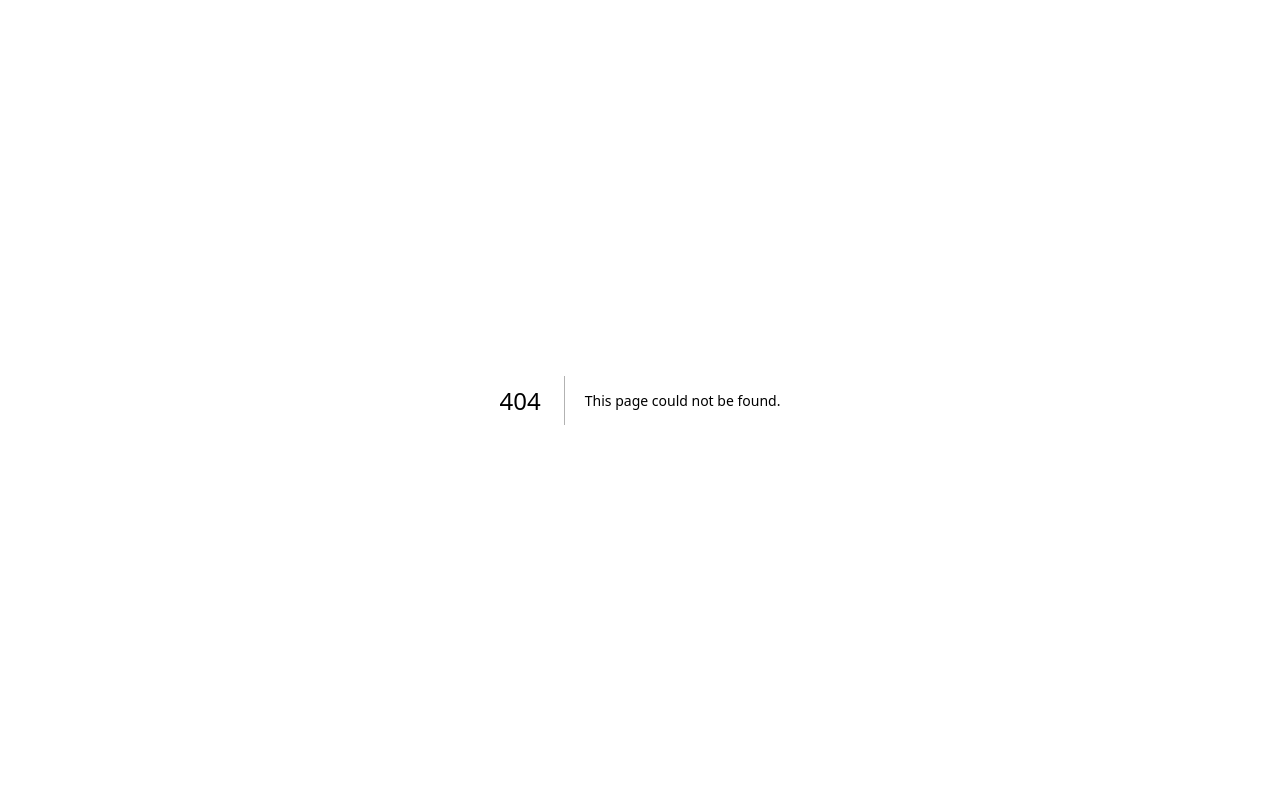
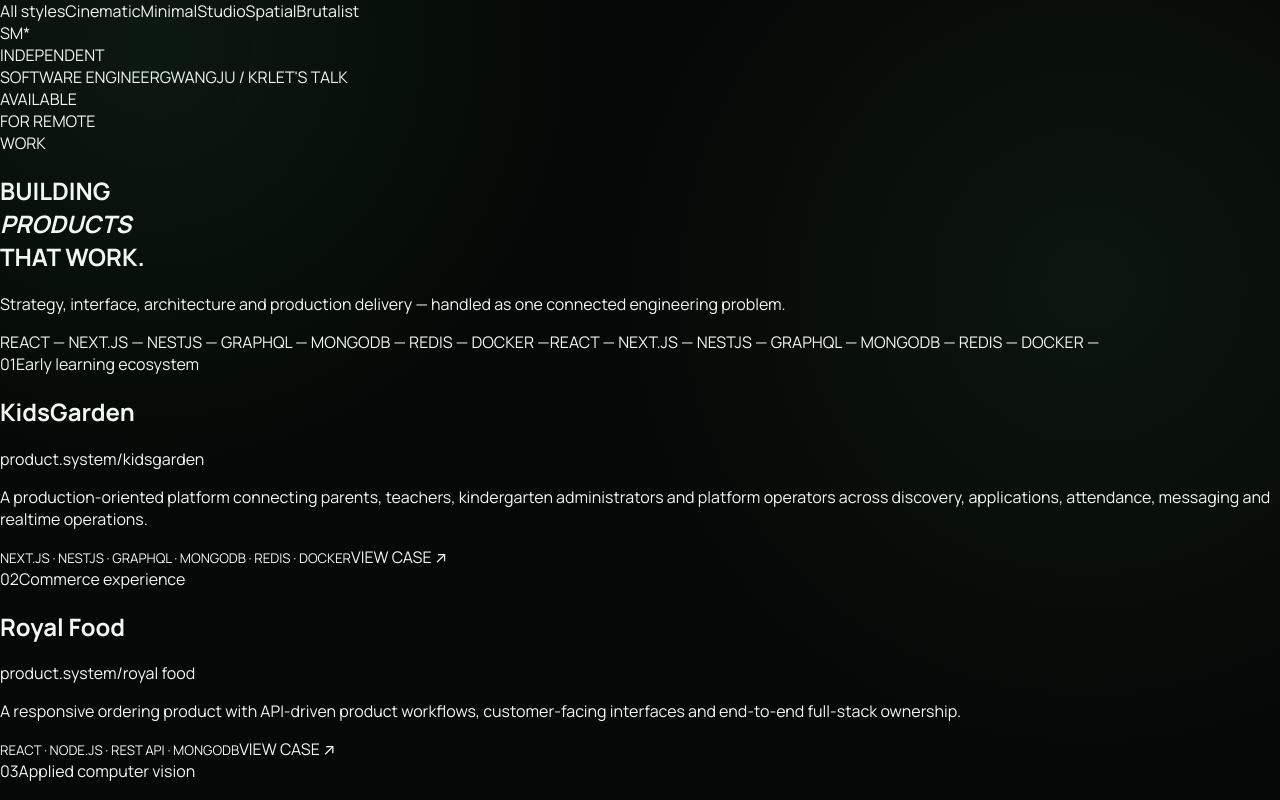
Before and after one commit to mukhammadiev01-1/myportfolio, a Next.js app: page /studio in a window 1280 px wide. Before the commit this address had no page. Shown: the top 800 px of the page. Built offline with nearby package versions, Linux system fonts and the light colour scheme; a web font is replaced by a local one.

Commit message:
Add studio portfolio route

```diff
--- /dev/null
+++ b/app/studio/page.tsx
@@ -0,0 +1,5 @@
+import PortfolioVariant from "../components/PortfolioVariant";
+
+export default function StudioPage() {
+  return <PortfolioVariant variant="studio" />;
+}
```
